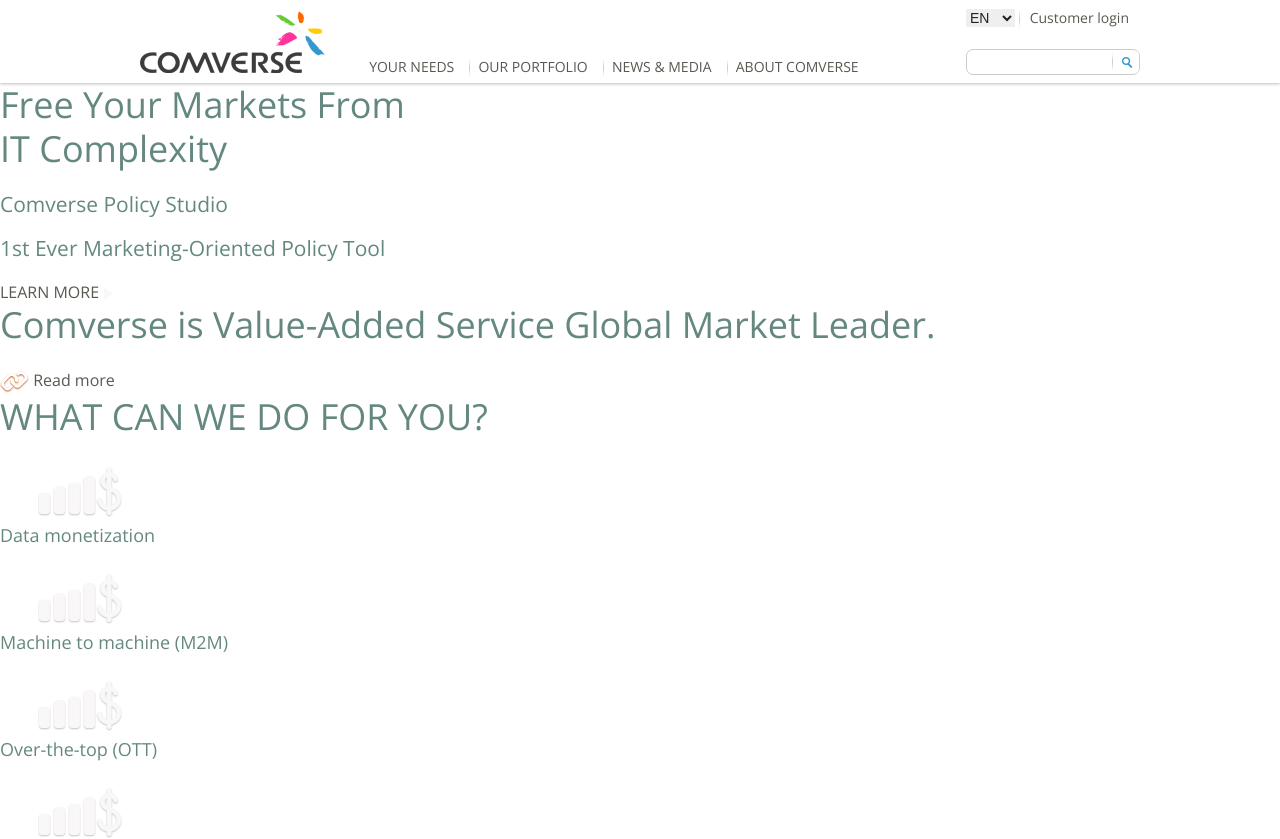
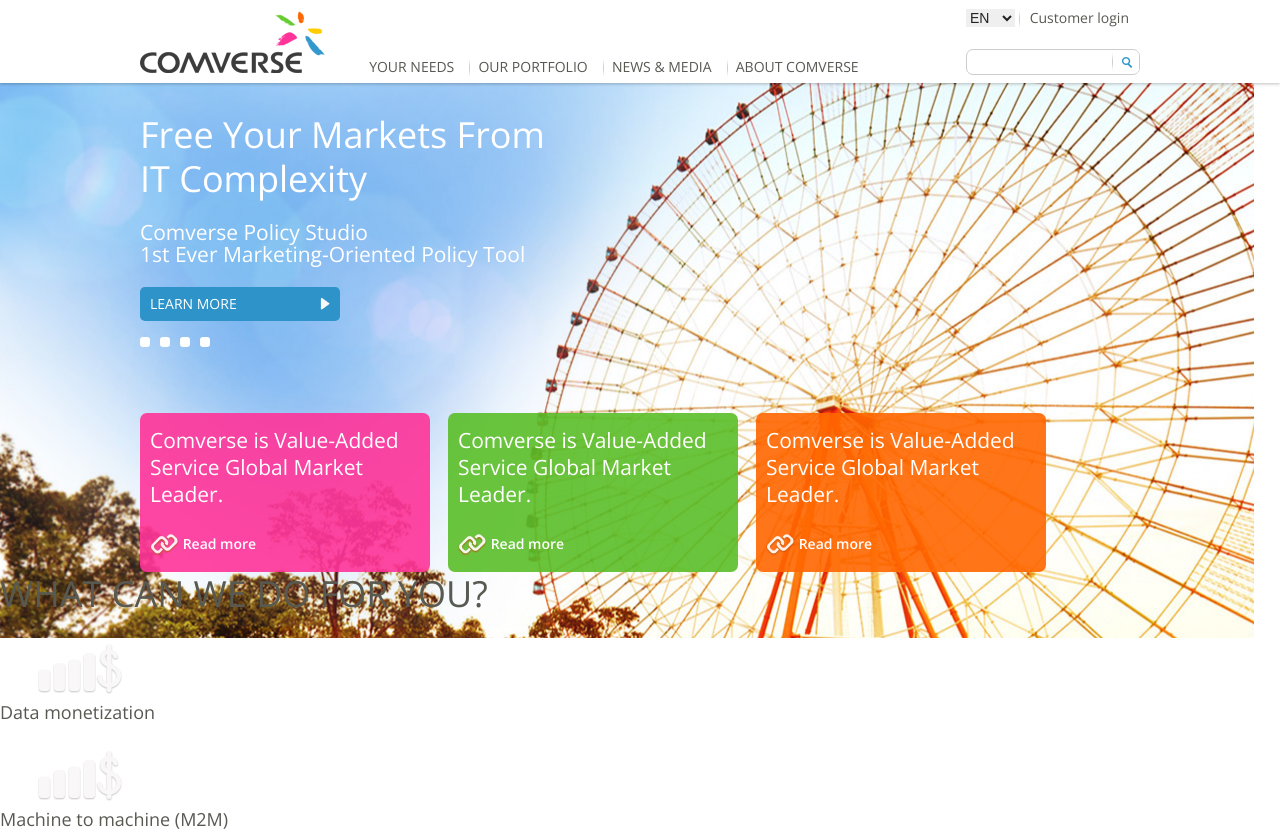
Before and after one commit to naitadar/comverse, a plain HTML site: page index.html in a window 1280 px wide. Shown: the top 839 px of the page. Drawn offline with nearby package versions, Linux system fonts and the light colour scheme.

Commit message:
[css] fix bunner section

```diff
--- /dev/null
+++ b/css/bunner.css
@@ -0,0 +1,82 @@
+.slides_bunner {
+	background: url(../img/slide-bg-complexity.jpg) center center;
+	display: inline-block;
+	position: absolute;
+	overflow: hidden;
+	height: 638px;
+	z-index: -9;
+	width: 98vw;
+	left: 0;
+	right: 0;
+	top: 0;
+}
+
+.slides_bunner figure:target {
+	display: block;
+}
+.slides_bunner figure {
+	display: none;
+}
+
+.comverse_main {
+	color: #fff;
+}
+.comverse_main h1 {
+	margin: 30px 0 20px 0;
+}
+.learn_more {
+    font: 400 14px/14px "Open Sans", "Helvetica Neue", Helvetica, Arial, sans-serif;
+	background: #2d93c8;
+	padding: 10px;
+	width: 200px;
+	border-radius: 5px;
+	color: #fff;
+	display: inline-block;
+}
+.slids_dots li {
+	display: inline-block;
+	margin: 10px 6px 60px 0;
+}
+.slids_dots li a {
+	font-size: 0;
+	width: 10px;
+	height: 10px;
+	border-radius: 3px;
+	display: inline-block;
+	background: #fff;
+}
+.slids_dots li a:hover {
+	background: #2d93c8;
+}
+.learn_more img {
+	float: right;
+}
+.comverse_main_boxes {
+	width: 29%;
+	float: left;
+	border-radius: 7px;
+	padding: 14px 10px;
+	margin: 0 18px 0 0;
+}
+.comverse_main_boxes h3 {
+    font: 300 21px/27px "Open Sans", "Helvetica Neue", Helvetica, Arial, sans-serif;
+}
+.comverse_main_boxes .read_more {
+    font: 600 14px/27px "Open Sans", "Helvetica Neue", Helvetica, Arial, sans-serif;
+    color: #fff;
+}
+.comverse_main_boxes .read_more:hover {
+	text-decoration: underline;
+}
+.global_market {
+	background: rgba(255,51,153,0.9);
+}
+.congress {
+	background: rgba(90,190,40,0.9);
+}
+.possibilities {
+	background: rgba(255,102,0,0.9);
+}
+.comverse_services {
+	clear: both;
+}
--- a/css/header.css
+++ b/css/header.css
@@ -7,6 +7,7 @@
 header {
 	box-shadow: 0 1px 3px rgba(0, 0, 0, 0.25);
 	padding: 7px 0 5px 0;
+	background: #fff;
 }
 select { border:0; outline: none; }
 header nav,
--- a/css/style.css
+++ b/css/style.css
@@ -102,7 +102,7 @@
 */
 
 h1, h2, h3, h4 {
-  color: #648880;
+  color: #ff;
 }
 h1, h3, h4, h5, p {
   margin-bottom: 22px;
@@ -241,3 +241,6 @@
   Home
   ========================================
 */
+.slides_bunner {
+
+}
--- a/index.html
+++ b/index.html
@@ -8,6 +8,7 @@
     <link rel="stylesheet" type="text/css" href="css/reset.css" media="screen">
     <link rel="stylesheet" type="text/css" href="css/style.css" media="screen">
     <link rel="stylesheet" type="text/css" href="css/header.css" media="screen">
+    <link rel="stylesheet" type="text/css" href="css/bunner.css" media="screen">
   </head>
  <body>
 
@@ -45,27 +46,65 @@
             </div>
         </div>
     </header>
+
     <main>
         <section class="comverse_main">
-            <div class="comverse_main_head">
+            <div class="slides_bunner">
+                <figure id="one" class="target">
+                    <img src="img/slide-bg-complexity.jpg" alt="Kitten 1">
+                </figure>
+                <figure id="two" class="target">
+                    <img src="img/slide-bg-complexity2.jpg" alt="Kitten 1">
+                </figure>
+                <figure id="three" class="target">
+                    <img src="img/slide-bg-complexity3.jpg" alt="Kitten 1">
+                </figure>
+                <figure id="four" class="target">
+                    <img src="img/slide-bg-complexity4.jpg" alt="Kitten 1">
+                </figure>
+            </div>
+            <div class="comverse_main_head wrapper">
                 <h1><storng>Free</storng> Your Markets From <br> IT <strong>Complexity</strong></h1>
-                <h3>Comverse Policy Studio</h3>
-                <h3>1st Ever Marketing-Oriented Policy Tool</h3>
-                <a href="#" name="learn-more" id="learn-more">
+                <h3>Comverse Policy Studio <br>1st Ever Marketing-Oriented Policy Tool</h3>
+                <a href="#" class="learn_more" id="learn-more">
                     <span>LEARN MORE</span>
                     <img src="img/btnArrow.png" alt="button image arrow">
                 </a>
+                <ul class="slids_dots">
+                    <li><a href="#one">One</a></li>
+                    <li><a href="#two">Two</a></li>
+                    <li><a href="#three">Three</a></li>
+                    <li><a href="#four">Four</a></li>
+                </ul>
+                <div class="comverse_main_boxes global_market">
+                    <article>
+                        <h3>Comverse is Value-Added Service Global Market Leader.</h3>
+                        <a href="#" class="read_more">
+                            <img id="read-more-link" src="img/link-icon-image.png" alt="read more link icon">
+                            <span>Read more</span>
+                        </a>
+                    </article>
+                </div>
+                <div class="comverse_main_boxes congress">
+                    <article>
+                        <h3>Comverse is Value-Added Service Global Market Leader.</h3>
+                        <a href="#" class="read_more">
+                            <img id="read-more-link" src="img/link-icon-image.png" alt="read more link icon">
+                            <span>Read more</span>
+                        </a>
+                    </article>
+                </div>
+                <div class="comverse_main_boxes possibilities">
+                    <article>
+                        <h3>Comverse is Value-Added Service Global Market Leader.</h3>
+                        <a href="#" class="read_more">
+                            <img id="read-more-link" src="img/link-icon-image.png" alt="read more link icon">
+                            <span>Read more</span>
+                        </a>
+                    </article>
+                </div>
             </div>
 
-            <div class="comverse_main_boxes">
-                <article>
-                    <h1>Comverse is Value-Added Service Global Market Leader.</h1>
-                    <a href="#">
-                        <img id="read-more-link" src="img/link-icon-image.png" alt="read more link icon">
-                        <span>Read more</span>
-                    </a>
-                </article>
-            </div>
         </section>
         <!--END: comverse_main-->
 
```
Also changed, not shown: img/slide-bg-complexity2.jpg (added), img/slide-bg-complexity3.jpg (added).
